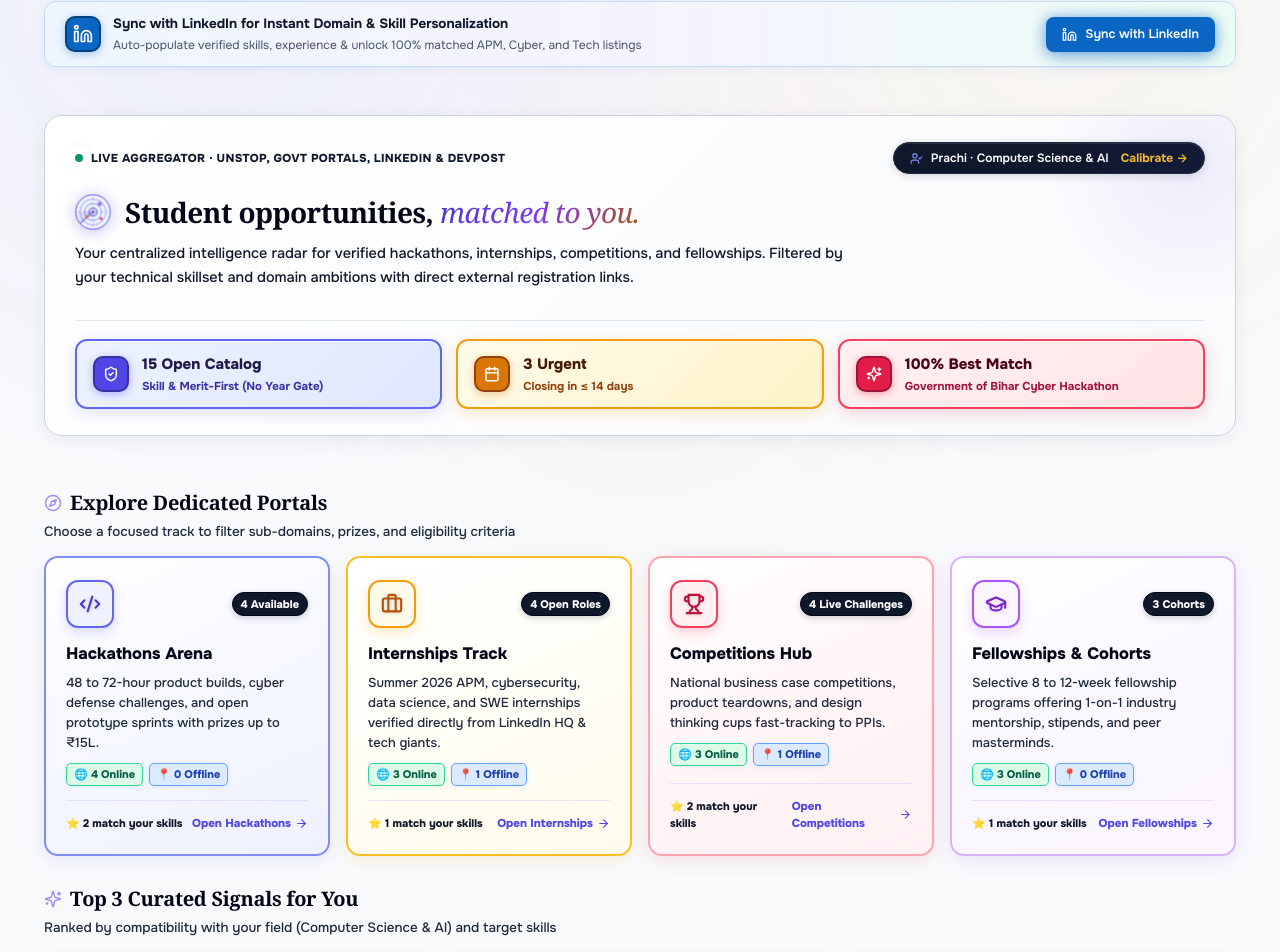
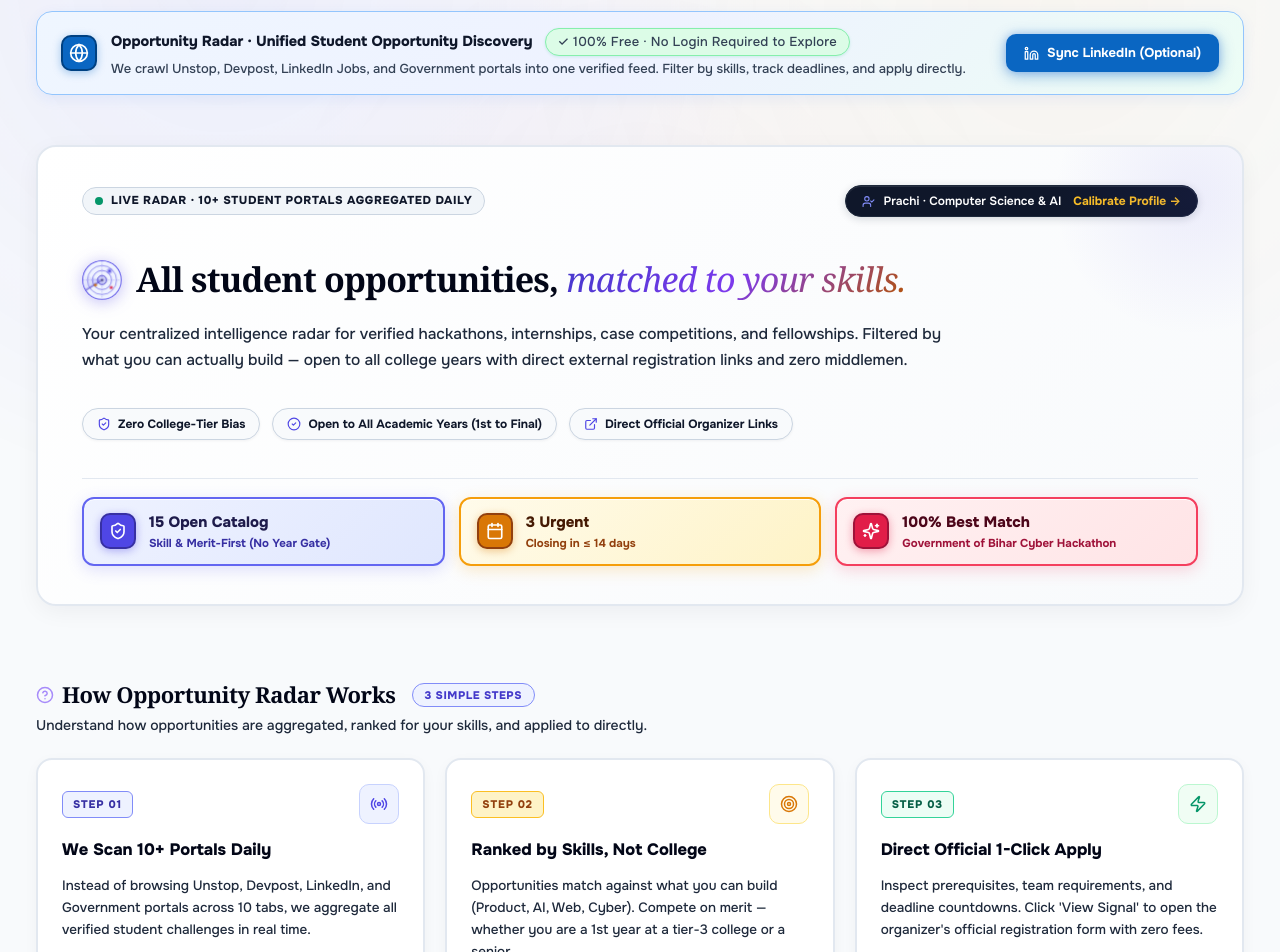
Before and after one commit to Prachivats-21/Opportunity-radar, a React (Vite) app in the folder frontend/: page / in a window 1280 px wide. Shown: the part 86-1038 px from the top of the page. Built offline with nearby package versions, Linux system fonts and the light colour scheme; no server answers.

Commit message:
feat: decompress UI spacing, restore standard native cursor, and add intuitive 3-step onboarding explainer

```diff
--- a/frontend/src/App.tsx
+++ b/frontend/src/App.tsx
@@ -12,7 +12,6 @@ import { TuneRadarView } from './components/TuneRadarView'
 import { SettingsView } from './components/SettingsView'
 import { SavedView } from './components/SavedView'
 import { ApplicationsView } from './components/ApplicationsView'
-import { CustomCursor } from './components/CustomCursor'
 import { getOpportunities, getMatches, getFeed, healthCheck, syncOpportunities } from './api'
 import type { Opportunity, Profile, MatchResult, FilterState, ApplicationRecord, ApplicationStatus } from './types'
 import { Search, Check, RefreshCw, Wifi, WifiOff, X, Sparkles } from 'lucide-react'
@@ -1075,9 +1074,6 @@ export function App() {
 
   return (
     <div className="app-shell" id="top">
-      {/* Precision Radar Custom Cursor with Dotted Reticle & Touch Borders */}
-      <CustomCursor />
-
       {/* 3D WebGL Glowing Tunnel Background with Dynamic Particle Matrix */}
       <CyberTunnelCanvas />
 
--- a/frontend/src/components/OverviewDashboard.tsx
+++ b/frontend/src/components/OverviewDashboard.tsx
@@ -16,6 +16,13 @@ import {
   TrendingUp,
   Linkedin,
   Compass,
+  Globe,
+  Layers,
+  Target,
+  HelpCircle,
+  Zap,
+  Info,
+  Radio,
 } from 'lucide-react'
 import { RadarMark } from './RadarMark'
 import type { Opportunity, Profile, MatchResult, ApplicationStatus } from '../types'
@@ -130,34 +137,42 @@ export const OverviewDashboard: React.FC<OverviewDashboardProps> = ({
 
   return (
     <div className="overview-command-center" aria-label="Student Radar Overview">
-      {/* 0. PROMINENT TOP LINKEDIN SYNC BAR (Directly visible immediately upon loading) */}
+      {/* 0. WELCOMING VALUE & ONBOARDING STRIP (100% clear for any new visitor) */}
       <div className="top-linkedin-cta-bar">
         <div className="top-linkedin-content">
           <div className="top-linkedin-badge">
-            <Linkedin size={20} />
+            <Globe size={20} />
           </div>
           <div className="top-linkedin-text">
-            <strong>Sync with LinkedIn for Instant Domain & Skill Personalization</strong>
-            <span>Auto-populate verified skills, experience & unlock 100% matched APM, Cyber, and Tech listings</span>
+            <div className="top-bar-title-row">
+              <strong>Opportunity Radar · Unified Student Opportunity Discovery</strong>
+              <span className="top-bar-free-badge">✓ 100% Free · No Login Required to Explore</span>
+            </div>
+            <span>
+              We crawl Unstop, Devpost, LinkedIn Jobs, and Government portals into one verified feed. Filter by skills, track deadlines, and apply directly.
+            </span>
           </div>
         </div>
+        <div className="top-linkedin-actions">
           <button
             type="button"
             className={`btn-sync-linkedin-top ${isLinkedInConnected ? 'synced' : ''}`}
             onClick={onConnectLinkedIn}
+            title="Auto-fill your verified skills and customize match scores"
           >
             <Linkedin size={15} />
-          <span>{isLinkedInConnected ? '✓ LinkedIn Profile Synced' : 'Sync with LinkedIn'}</span>
+            <span>{isLinkedInConnected ? '✓ LinkedIn Synced' : 'Sync LinkedIn (Optional)'}</span>
           </button>
         </div>
+      </div>
 
-      {/* 1. Main Welcome & Signal Calibration Hero */}
+      {/* 1. Main Welcome & Signal Calibration Hero (Spacious & Crystal Clear) */}
       <section className="clean-hero-section">
         {/* Topline Bar */}
         <div className="clean-hero-topline">
           <div className="hero-status-pill">
             <span className="live-radar-dot" />
-            <span>Live Aggregator · Unstop, Govt Portals, LinkedIn & Devpost</span>
+            <span>LIVE RADAR · 10+ Student Portals Aggregated Daily</span>
           </div>
 
           <button
@@ -170,28 +185,51 @@ export const OverviewDashboard: React.FC<OverviewDashboardProps> = ({
             <span>
               {firstName} · {profile.field}
             </span>
-            <span className="clean-edit-link">Calibrate →</span>
+            <span className="clean-edit-link">Calibrate Profile →</span>
           </button>
         </div>
 
         {/* Hero Body */}
         <div className="clean-hero-body">
           <div className="clean-hero-title-wrap">
-            <RadarMark size={36} />
+            <RadarMark size={40} />
             <h1 className="clean-hero-heading">
-              Student opportunities, <em>matched to you.</em>
+              All student opportunities, <em>matched to your skills.</em>
             </h1>
           </div>
           <p className="clean-hero-subhead">
-            Your centralized intelligence radar for verified hackathons, internships, competitions, and fellowships. Filtered by your technical skillset and domain ambitions with direct external registration links.
+            Your centralized intelligence radar for verified hackathons, internships, case competitions, and fellowships.
+            Filtered by what you can actually build — open to all college years with direct external registration links and zero middlemen.
           </p>
+
+          {/* Value Badges Row */}
+          <div className="hero-value-badges-row">
+            <span className="hero-value-badge">
+              <ShieldCheck size={14} className="badge-icon-accent" />
+              <span>Zero College-Tier Bias</span>
+            </span>
+            <span className="hero-value-badge">
+              <CheckCircle2 size={14} className="badge-icon-accent" />
+              <span>Open to All Academic Years (1st to Final)</span>
+            </span>
+            <span className="hero-value-badge">
+              <ExternalLink size={14} className="badge-icon-accent" />
+              <span>Direct Official Organizer Links</span>
+            </span>
+          </div>
         </div>
 
         {/* 3 Metric Highlight Tiles */}
         <div className="clean-hero-metrics-bar">
-          <div className="metric-summary-chip eligible">
+          <div
+            className="metric-summary-chip eligible"
+            onClick={() => onSelectTab('all')}
+            role="button"
+            tabIndex={0}
+            title="View all merit-based opportunities"
+          >
             <div className="metric-icon-wrap">
-              <ShieldCheck size={16} />
+              <ShieldCheck size={18} />
             </div>
             <div className="metric-text-wrap">
               <span className="metric-num">{opportunities.length} Open Catalog</span>
@@ -199,9 +237,18 @@ export const OverviewDashboard: React.FC<OverviewDashboardProps> = ({
             </div>
           </div>
 
-          <div className="metric-summary-chip urgent">
+          <div
+            className="metric-summary-chip urgent"
+            onClick={() => {
+              const el = document.getElementById('urgent-radar-section')
+              el?.scrollIntoView({ behavior: 'smooth' })
+            }}
+            role="button"
+            tabIndex={0}
+            title="View opportunities closing soon"
+          >
             <div className="metric-icon-wrap">
-              <Calendar size={16} />
+              <Calendar size={18} />
             </div>
             <div className="metric-text-wrap">
               <span className="metric-num">{closingSoonList.length} Urgent</span>
@@ -209,24 +256,100 @@ export const OverviewDashboard: React.FC<OverviewDashboardProps> = ({
             </div>
           </div>
 
-          <div className="metric-summary-chip top-match">
+          <div
+            className="metric-summary-chip top-match"
+            onClick={() => {
+              const el = document.getElementById('spotlight-signals-section')
+              el?.scrollIntoView({ behavior: 'smooth' })
+            }}
+            role="button"
+            tabIndex={0}
+            title="Explore highest matched signals"
+          >
             <div className="metric-icon-wrap">
-              <Sparkles size={16} />
+              <Sparkles size={18} />
             </div>
             <div className="metric-text-wrap">
               <span className="metric-num">
                 {topSpotlights[0] ? `${matchMap.get(topSpotlights[0].id)?.score || 95}% Best Match` : 'High Affinity'}
               </span>
               <span className="metric-desc">
-                {topSpotlights[0] ? topSpotlights[0].organization : 'Curated for you'}
+                {topSpotlights[0] ? topSpotlights[0].organization : 'Top AI Recommendation'}
               </span>
             </div>
           </div>
         </div>
       </section>
 
+      {/* 1.5 NEW USER ONBOARDING: HOW OPPORTUNITY RADAR WORKS (IN 3 SIMPLE STEPS) */}
+      <section className="overview-section how-it-works-section" aria-label="How Opportunity Radar works">
+        <div className="overview-section-header">
+          <div className="section-header-title-row">
+            <HelpCircle size={18} className="text-sage" />
+            <h2 className="overview-section-title">How Opportunity Radar Works</h2>
+            <span className="how-it-works-pill">3 Simple Steps</span>
+          </div>
+          <span className="overview-section-subtitle">
+            Understand how opportunities are aggregated, ranked for your skills, and applied to directly.
+          </span>
+        </div>
+
+        <div className="how-it-works-grid">
+          {/* Step 1 */}
+          <div className="how-step-card">
+            <div className="how-step-header">
+              <span className="how-step-badge step-1">STEP 01</span>
+              <div className="how-step-icon-wrap icon-1">
+                <Radio size={18} />
+              </div>
+            </div>
+            <h3 className="how-step-title">We Scan 10+ Portals Daily</h3>
+            <p className="how-step-desc">
+              Instead of browsing Unstop, Devpost, LinkedIn, and Government portals across 10 tabs, we aggregate all verified student challenges in real time.
+            </p>
+            <div className="how-step-footer">
+              <span className="how-tag">🌐 Unstop · LinkedIn · Devpost · Govt</span>
+            </div>
+          </div>
+
+          {/* Step 2 */}
+          <div className="how-step-card">
+            <div className="how-step-header">
+              <span className="how-step-badge step-2">STEP 02</span>
+              <div className="how-step-icon-wrap icon-2">
+                <Target size={18} />
+              </div>
+            </div>
+            <h3 className="how-step-title">Ranked by Skills, Not College</h3>
+            <p className="how-step-desc">
+              Opportunities match against what you can build (Product, AI, Web, Cyber). Compete on merit — whether you are a 1st year at a tier-3 college or a senior.
+            </p>
+            <div className="how-step-footer">
+              <span className="how-tag">⚡ Zero College Bias · All Years</span>
+            </div>
+          </div>
+
+          {/* Step 3 */}
+          <div className="how-step-card">
+            <div className="how-step-header">
+              <span className="how-step-badge step-3">STEP 03</span>
+              <div className="how-step-icon-wrap icon-3">
+                <Zap size={18} />
+              </div>
+            </div>
+            <h3 className="how-step-title">Direct Official 1-Click Apply</h3>
+            <p className="how-step-desc">
+              Inspect prerequisites, team requirements, and deadline countdowns. Click 'View Signal' to open the organizer's official registration form with zero fees.
+            </p>
+            <div className="how-step-footer">
+              <span className="how-tag">🔒 100% Free · Direct Official URLs</span>
+            </div>
+          </div>
+        </div>
+      </section>
+
       {/* 2. Category Launchpad (The 4 Dedicated Portals) */}
-      <section className="overview-section" aria-label="Explore dedicated categories">
+      <section className="overview-section" id="portals-section" aria-label="Explore dedicated categories">
         <div className="overview-section-header">
           <div className="section-header-title-row">
             <Compass size={18} className="text-sage" />
@@ -393,7 +516,7 @@ export const OverviewDashboard: React.FC<OverviewDashboardProps> = ({
       </section>
 
       {/* 3. High-Conviction Spotlight: Top 3 Matched Signals (Curated, No Clutter) */}
-      <section className="overview-section" aria-label="Top tailored opportunities">
+      <section className="overview-section" id="spotlight-signals-section" aria-label="Top tailored opportunities">
         <div className="overview-section-header">
           <div className="section-header-title-row">
             <Sparkles size={18} className="text-sage" />
@@ -472,7 +595,7 @@ export const OverviewDashboard: React.FC<OverviewDashboardProps> = ({
       </section>
 
       {/* 4. Urgent Radar & Student Readiness Dashboard Row */}
-      <div className="overview-split-grid">
+      <div className="overview-split-grid" id="urgent-radar-section">
         {/* Urgent Deadlines Radar */}
         <section className="overview-card-panel urgent-panel">
           <div className="panel-header">
```
Also changed, not shown: frontend/src/styles.css, 1 other file (tests, documents, lock files or other folders). Lines whose indentation alone changed are shown as unchanged.
